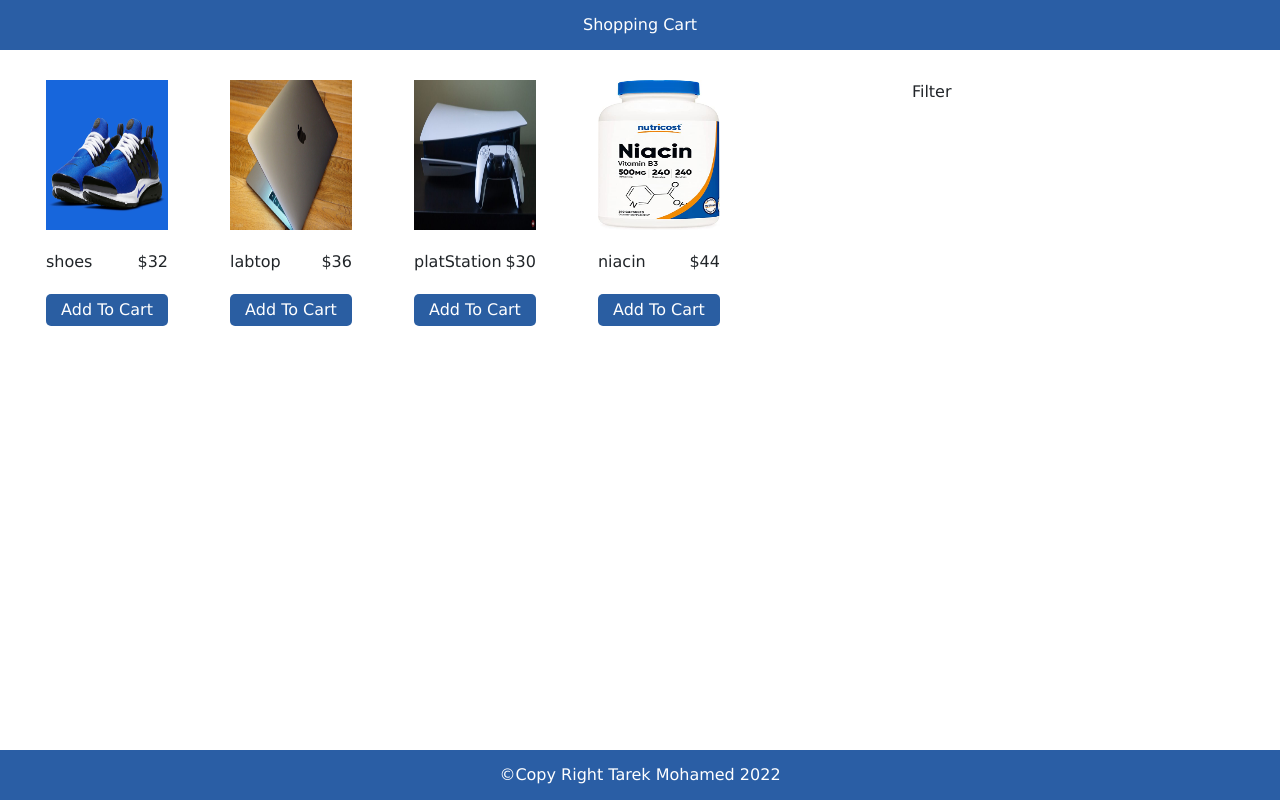
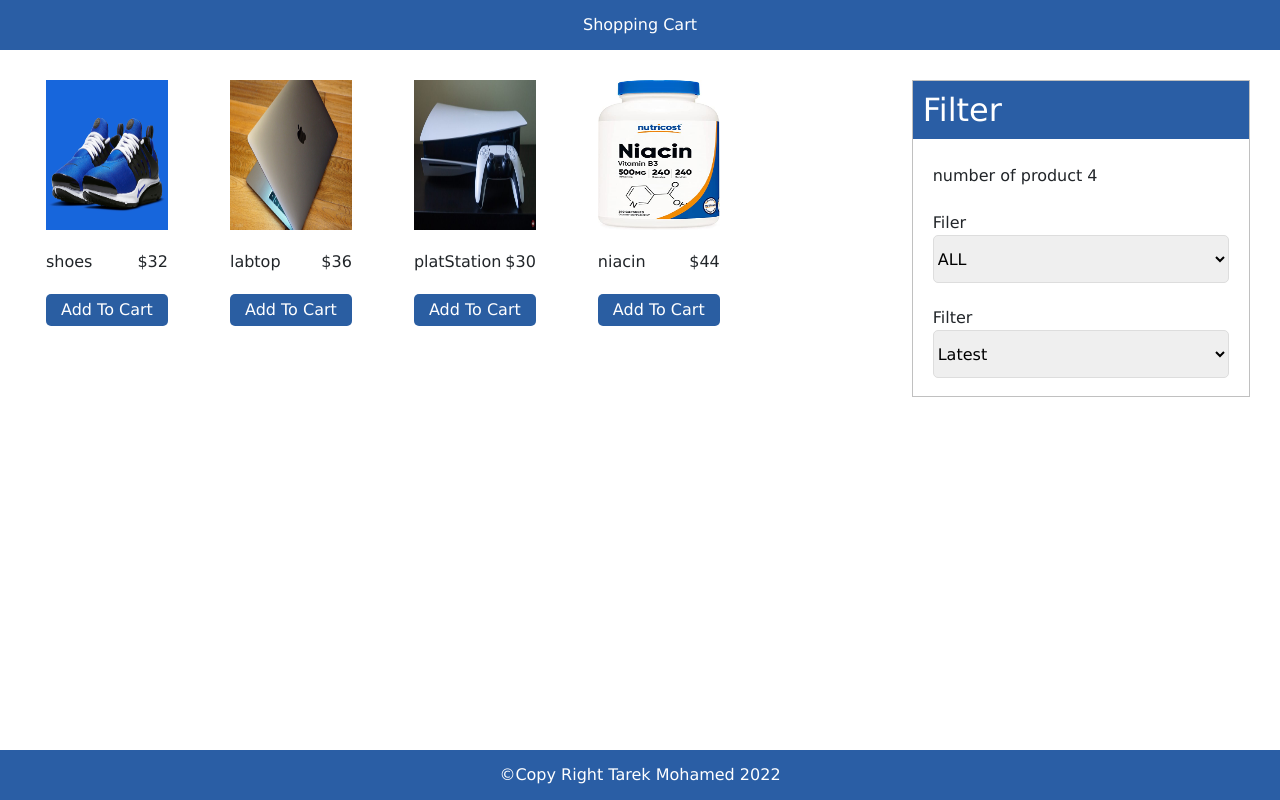
Before and after one commit to tarek-10/shopping-cart, a React (Create React App) app: page / in a window 1280 px wide. Built offline with nearby package versions, Linux system fonts and the light colour scheme.

Commit message:
filter component style

```diff
--- a/src/App.jsx
+++ b/src/App.jsx
@@ -1,4 +1,5 @@
 import React, { useState } from "react";
+import Filter from "./components/Filter/Filter";
 import Footer from "./components/Footer/Footer";
 import Header from "./components/Header/Header";
 import Products from "./components/Products/Products";
@@ -12,7 +13,7 @@
         <main>
           <div className="mainWrapper">
             <Products products={products} />
-            <div className="mainFilter">Filter</div>
+            <Filter />
           </div>
         </main>
         <Footer />
--- /dev/null
+++ b/src/components/Filter/Filter.css
@@ -0,0 +1,28 @@
+.mainFilter {
+    width: 32%;
+    background-color: #fff;
+    border: 1px solid #c0c0c0;
+    display: flex;
+    flex-direction: column;
+}
+
+.mainFilter>div {
+    padding: 5px 20px;
+    margin-bottom: 13px;
+}
+
+.filter-title {
+    background-color: #2a5ea5;
+    padding: 10px;
+    color: #fff;
+    margin-bottom: 20px;
+}
+
+select {
+
+    display: block;
+    width: 100%;
+    height: 48px;
+    border: 1px solid #ddd;
+    border-radius: 5px;
+}
--- /dev/null
+++ b/src/components/Filter/Filter.jsx
@@ -0,0 +1,34 @@
+import React from "react";
+import "./Filter.css";
+function Filter() {
+  return (
+    <>
+      <div className="mainFilter">
+        <h2 className="filter-title">Filter</h2>
+        <div className="num-of-products">number of product 4</div>
+        <div className="filter-by-size">
+          <span className="filter-size">Filer</span>
+          <select name="filter-select">
+            <option value="ALL">ALL</option>
+            <option value="XS">XS</option>
+            <option value="S">S</option>
+            <option value="M">M</option>
+            <option value="L">L</option>
+            <option value="XL">XL</option>
+            <option value="XXL">XXL</option>
+          </select>
+        </div>
+        <div className="filter-by-newest">
+          <span className="filter-size">Filter</span>
+          <select name="filter-select">
+            <option value="Lastest">Latest</option>
+            <option value="Lower">Lower</option>
+            <option value="Heighest">Highest</option>
+          </select>
+        </div>
+      </div>
+    </>
+  );
+}
+
+export default Filter;
--- a/src/data.json
+++ b/src/data.json
@@ -5,7 +5,7 @@
     "imageUrl": "/images/shoes.jpg",
     "desc": "nike orignal shoes",
     "price": 32,
-    "size": ["s", "m"]
+    "size": ["S", "M"]
   },
   {
     "id": "id2",
@@ -13,7 +13,7 @@
     "imageUrl": "/images/apple2.jpg",
     "desc": "labtop apple for You",
     "price": 36,
-    "size": ["s", "m"]
+    "size": ["XL", "L"]
   },
   {
     "id": "id3",
@@ -21,7 +21,7 @@
     "imageUrl": "/images/playstation5.jpg",
     "desc": "Latest version of playStation",
     "price": 30,
-    "size": ["s", "m"]
+    "size": ["XS", "XXL"]
   },
   {
     "id": "id4",
@@ -29,6 +29,6 @@
     "imageUrl": "/images/nicine.jpg",
     "desc": "viatmin b3 for your heart",
     "price": 44,
-    "size": ["s", "m"]
+    "size": ["M", "L"]
   }
 ]
--- a/src/index.css
+++ b/src/index.css
@@ -28,7 +28,3 @@
   display: flex;
   justify-content: space-between;
 }
-
-.mainFilter {
-  width: 32%;
-}
```
